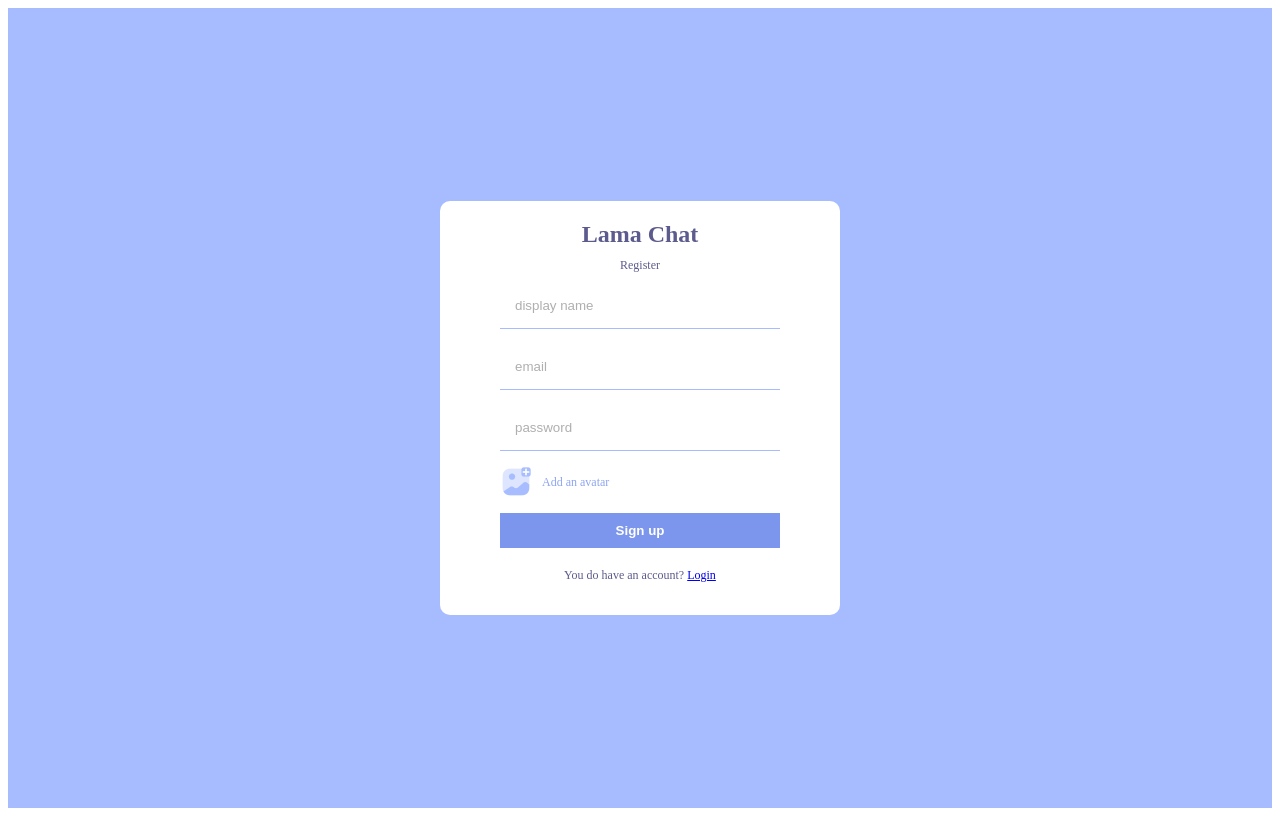
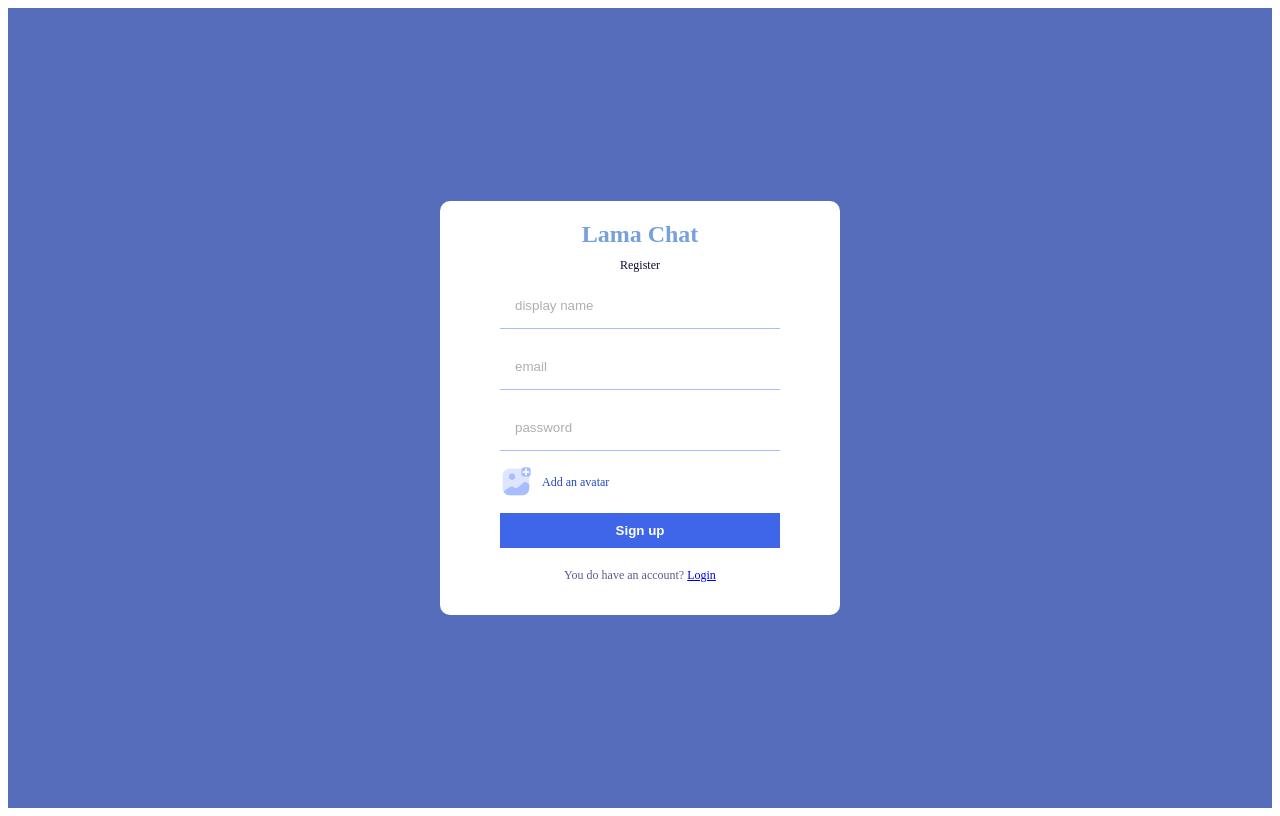
Before and after one commit to icp049/reusable_chatApp, a React (Create React App) app: page /register in a window 1280 px wide. Built offline with nearby package versions, Linux system fonts and the light colour scheme; no server answers.

Commit message:
changed colors

```diff
--- a/src/style.scss
+++ b/src/style.scss
@@ -15,7 +15,7 @@
   }
 
   .formContainer {
-    background-color: #a7bcff;
+    background-color: #556dbb;
     height: 100vh;
     display: flex;
     align-items: center;
@@ -31,14 +31,14 @@
       align-items: center;
 
       .logo {
-        color: #5d5b8d;
+        color: #78a0db;
         font-weight: bold;
         font-size: 24px;
 
       }
 
       .title {
-        color: #5d5b8d;
+        color: #0d0c31;
         font-size: 12px;
       }
 
@@ -58,7 +58,7 @@
         }
 
         button {
-          background-color: #7b96ec;
+          background-color: #3f66e9;
           color: white;
           padding: 10px;
           font-weight: bold;
@@ -70,7 +70,7 @@
           display: flex;
           align-items: center;
           gap: 10px;
-          color: #8da4f1;
+          color: #2247be;
           font-size: 12px;
           cursor: pointer;
 
@@ -107,7 +107,7 @@
 
       .sidebar {
         flex: 1;
-        background-color: #3e3c61;
+        background-color: #218bee;
         position: relative;
 
         .navbar {
```
